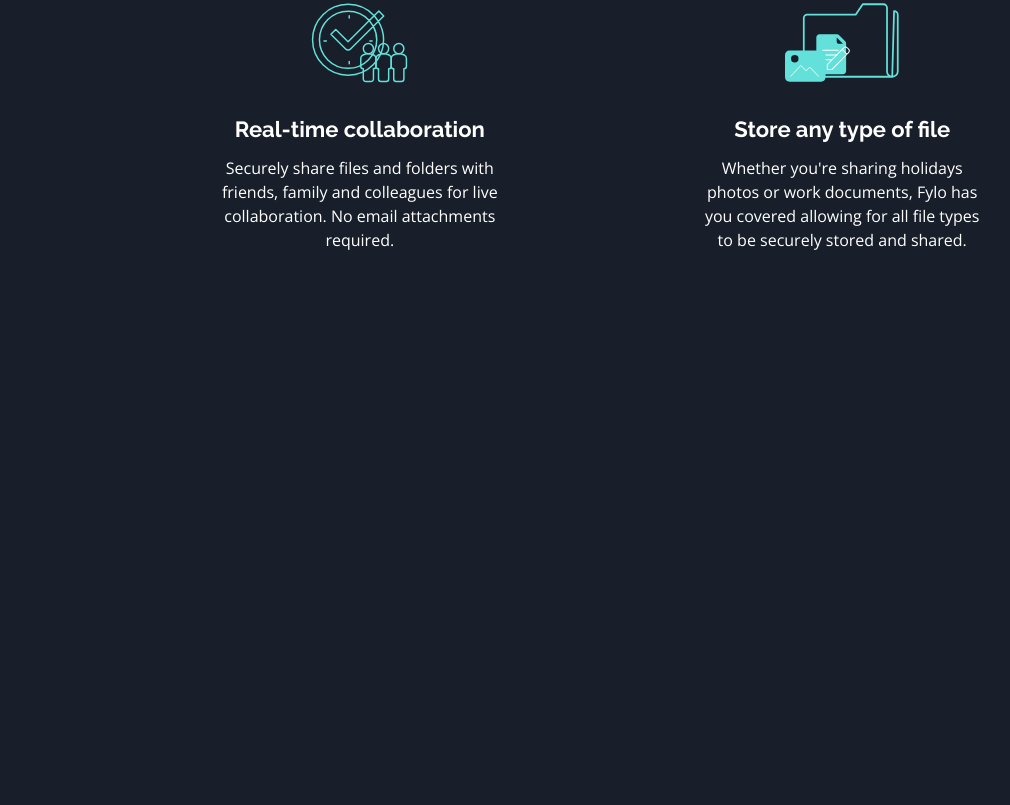
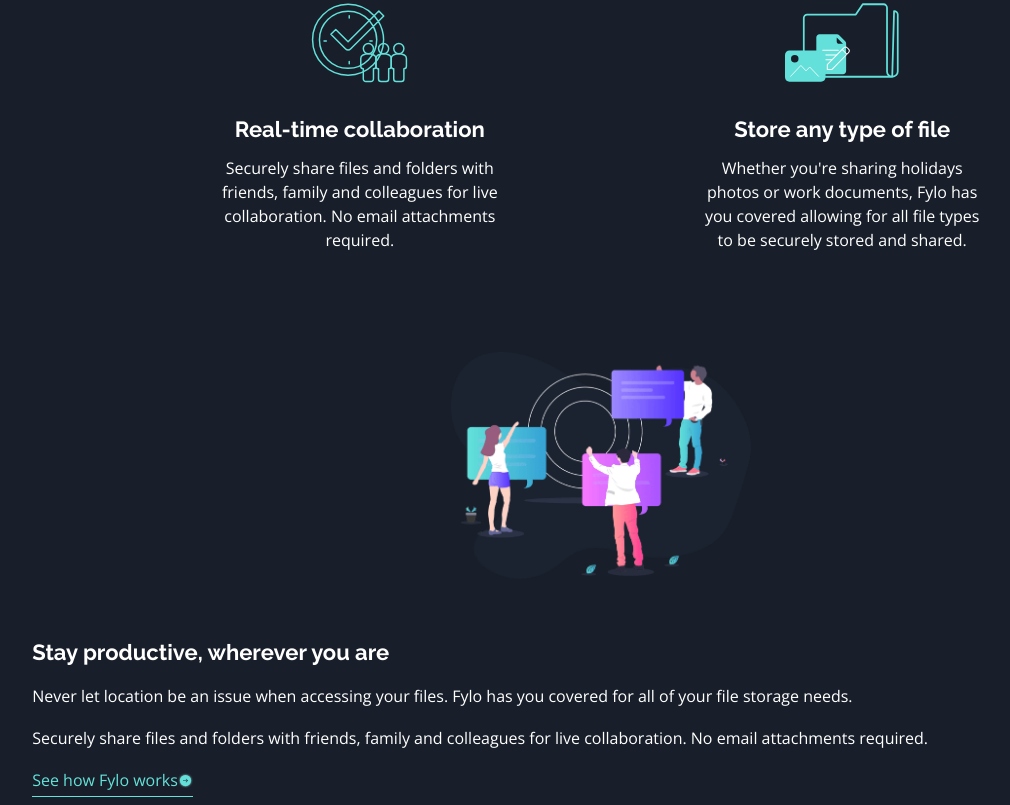
Before and after one commit to CarloS-x18/fyloLandingPage, a plain HTML site: page index.html in a window 1280 px wide. Shown: the part 1598-2403 px from the top of the page, without its empty margins (39-1049 px from the left). Before the commit the page ends 1950 px from the top, so only its background shows below. Drawn offline with nearby package versions, Linux system fonts and the light colour scheme.

Commit message:
secundary info de mobile finalizada

```diff
--- a/index.html
+++ b/index.html
@@ -17,7 +17,7 @@
   <main>
     <div class="nav">
       <div class="nav__logo">
-        <a href="#">
+        <a href="index.html">
           <img class="logo" src="src/images/logo.svg" alt="imagen logo">
         </a>
       </div>
@@ -64,9 +64,22 @@
         <p>Whether you're sharing holidays photos or work documents, Fylo has you covered allowing for all file types to be securely stored and shared.</p>
       </div>
     </div><!-- .cards -->
-
   </main>
 
+  <div class="secundary-info">
+    <img class="secundary-info__img" src="src/images/illustration-stay-productive.png" alt="img location">
+    <div class="secundary-info__text">
+      <h2>Stay productive, wherever you are</h2>
+      <p>Never let location be an issue when accessing your files. Fylo has you covered for all of your file storage needs.</p>
+      <p>Securely share files and folders with friends, family and colleagues for live collaboration. No email attachments required.</p>
+      <div class="secundary-info__link">
+        <a href="#">
+          <p>See how Fylo works</p>
+          <img src="src/images/icon-arrow.svg" alt="">
+        </a>
+      </div>
+    </div>
+  </div>
 
 
 
--- a/src/css/styles.css
+++ b/src/css/styles.css
@@ -4,6 +4,7 @@
     --white: hsl(0, 0%, 100%);
     --bg_main: hsl(218, 28%, 13%);
     --button: linear-gradient(to left, hsl(198, 60%, 50%) , hsl(176, 68%, 64%));
+    --cyan: hsl(176, 68%, 64%);
 
     /* fonts */
     --f_heading: 'Raleway', sans-serif;
@@ -152,7 +153,7 @@ p {
 
 /* Cards de Información */
 .cards {
-    margin: 13rem 0;
+    margin: 13rem 0 15rem 0;
 }
 .card {
     margin: 0 2rem 10rem 2rem;
@@ -186,3 +187,42 @@ p {
         height: 8rem;
     }
 }
+
+/* Secondary Info */
+.secundary-info {
+    display: flex;
+    align-items: center;
+    flex-direction: column;
+}
+.secundary-info__img {
+    width: 30rem;
+    margin-bottom: 6rem;
+}
+.secundary-info__text {
+    margin: 0 auto;
+    width: 90%;
+}
+.secundary-info__text h2 {
+    margin-bottom: 2rem;
+}
+.secundary-info__text p {
+    margin-bottom: 2rem;
+}
+.secundary-info__link {
+    display: inline-block;
+}
+.secundary-info__text a {
+    display: flex;
+    align-items: center;
+    margin-right: 0.6rem;
+    border-bottom: solid 1px var(--cyan);
+    padding-bottom: 0.5rem;
+
+}
+.secundary-info__text a p{
+    margin: 0;
+    color: var(--cyan);
+}
+.secundary-info__text a img{
+    height: 1.5rem;
+}
```
